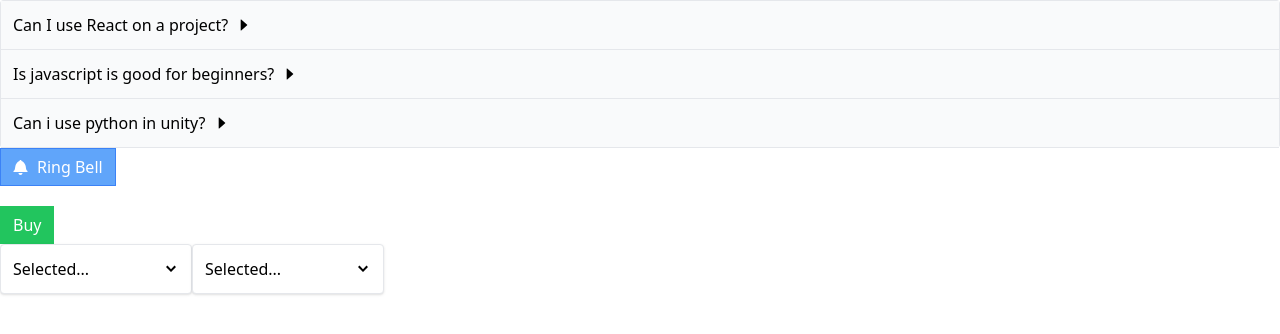
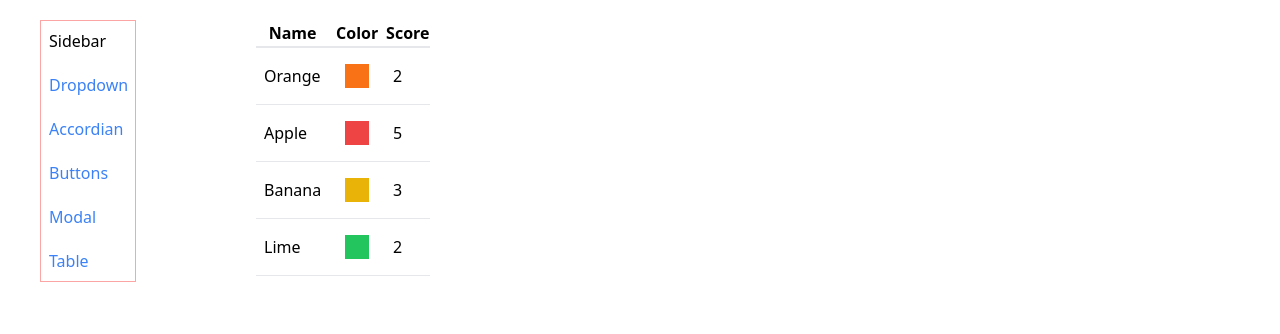
Before and after one commit to vedanshk/comps, a React (Create React App) app: page /table in a window 1280 px wide. Shown: the top 334 px of the page. Built offline with nearby package versions, Linux system fonts and the light colour scheme.

Commit message:
added table component

```diff
--- a/public/index.html
+++ b/public/index.html
@@ -39,5 +39,6 @@
       To begin the development, run `npm start` or `yarn start`.
       To create a production bundle, use `npm run build` or `yarn build`.
     -->
+    <div class="modal-container"></div>
   </body>
 </html>
--- a/src/App.js
+++ b/src/App.js
@@ -1,16 +1,42 @@
-import React, { useState } from "react";
+
 import DropdownPage from "./pages/DropdownPage";
 import  AccordionPage from './pages/AccordionPage';
 import ButtonPage from "./pages/ButtonPage";
-
-
+import Route from "./components/Route";
+import Sidebar from "./components/Sidebar";
+import ModalPage from "./pages/ModalPage";
+import TablePage from "./pages/TablePage";
 function App() {
 
     return (
-        <div>
+        <div className="flex gap-20 mt-5">
+        <Sidebar />
+
+
+
+         <div>
+            <Route path="/accordion">
             <AccordionPage />
-            <ButtonPage />
-            <DropdownPage />
+            </Route>
+            <Route path="/dropdown">
+                <DropdownPage />
+            </Route>
+
+            <Route path="/button">
+                <ButtonPage />
+            </Route>
+
+            <Route path="/modal">
+                <ModalPage />
+
+            </Route>
+
+            <Route path="/table">
+                <TablePage />
+            </Route>
+
+
+         </div>
 
         </div>
     );
--- /dev/null
+++ b/src/components/Link.js
@@ -0,0 +1,22 @@
+import useNavigation from "../hooks/use-navigation";
+import classNames from "classnames";
+function Link({ to, children }) {
+  const { navigate } = useNavigation();
+
+  const classes = classNames('text-blue-500')
+
+  const handleClick = (e) => {
+    if(e.ctrlKey || e.metaKey ){
+
+        return;
+    }
+    e.preventDefault();
+
+    navigate(to);
+
+
+  };
+  return <a className={classes} href={to} onClick={handleClick}>{children}</a>;
+}
+
+export default Link;
--- /dev/null
+++ b/src/components/Modal.js
@@ -0,0 +1,26 @@
+import { useEffect } from "react";
+import ReactDOM from "react-dom";
+function Modal({ onClose, children, actionBar }) {
+  useEffect(() => {
+    document.body.classList.add("overflow-hidden");
+
+    return () => {
+      document.body.classList.remove("overflow-hidden");
+    };
+  }, []);
+  return ReactDOM.createPortal(
+    <div>
+      <div
+        className="fixed inset-0 bg-gray-300 opacity-80"
+        onClick={() => onClose()}
+      ></div>
+      <div className="fixed inset-40 p-10 bg-white flex flex-col  items-center justify-center gap-10">
+        {children}
+        {actionBar}
+      </div>
+    </div>,
+    document.querySelector(".modal-container")
+  );
+}
+
+export default Modal;
--- /dev/null
+++ b/src/components/Route.js
@@ -0,0 +1,13 @@
+
+import useNavigation from "../hooks/use-navigation";
+function Route({ path, children }) {
+  const { currentPath } = useNavigation();
+
+  if (currentPath === path) {
+    return children;
+  }
+
+  return null;
+}
+
+export default Route;
--- /dev/null
+++ b/src/components/Sidebar.js
@@ -0,0 +1,27 @@
+import Link from "./Link";
+
+function Sidebar() {
+    console.log("Inside Side bar")
+  const links = [
+    {
+      label: "Dropdown",
+      path: "/dropdown",
+    },
+    { label: "Accordian", path: "/accordion" },
+    { label: "Buttons", path: "/button" },
+    { label: "Modal", path: "/modal" },
+    {label:'Table' , path:'/table'}
+  ];
+
+  return (
+    <div className="flex flex-col gap-5 ml-10 mr-10  border border-red-300 w-24 p-2">
+
+        <h1>Sidebar</h1>
+      {links.map((link) => {
+        return <Link to={link.path} key={link.label}>{link.label}</Link>;
+      })}
+    </div>
+  );
+}
+
+export default Sidebar;
--- /dev/null
+++ b/src/components/Table.js
@@ -0,0 +1,22 @@
+function Table({ data, config }) {
+  const renderedHeaders = config.map((column) => {
+    return <th key={column.label}>{column.label}</th>;
+  });
+
+  const renderedRows = data.map((dataItem) => {
+    const renderedCell = config.map((column) => {
+      return <td className="p-2" key={column.label}>{column.render(dataItem)}</td>;
+    });
+    return <tr className="border-b">{renderedCell}</tr>;
+  });
+  return (
+    <table className="table-auto border-spacing-2">
+      <thead>
+        <tr className="border-b-2">{renderedHeaders}</tr>
+      </thead>
+      <tbody>{renderedRows}</tbody>
+    </table>
+  );
+}
+
+export default Table;
--- a/src/context/navigation.js
+++ b/src/context/navigation.js
@@ -1,12 +1,32 @@
-import { createContext, useState } from "react";
+import { createContext, useState, useEffect } from "react";
 
 const NavigationContext = createContext();
 
 function NavigationProvider({ children }) {
+  const [currentPath, setCurrentPath] = useState(window.location.pathname);
 
-    const [currentPath , setCurrentPath ] = useState(window.location.pathname);
+  console.log(currentPath);
+
+  useEffect(() => {
+    const handler = () => {
+
+        setCurrentPath(window.location.pathname);
+    };
+
+    window.addEventListener("popstate", handler);
+
+    return () => {
+      window.removeEventListener("popstate", handler);
+    };
+  }, []);
+
+  const navigate = (to) =>{
+
+    window.history.pushState({} , '' , to);
+    setCurrentPath(to);
+  }
   return (
-    <NavigationContext.Provider value={{}}>
+    <NavigationContext.Provider value={{currentPath , navigate}}>
       {children}
     </NavigationContext.Provider>
   );
--- /dev/null
+++ b/src/hooks/use-navigation.js
@@ -0,0 +1,10 @@
+import NavigationContext from "../context/navigation";
+import { useContext } from "react";
+
+function useNavigation(){
+
+    return useContext(NavigationContext);
+};
+
+
+export default useNavigation;
--- /dev/null
+++ b/src/pages/ModalPage.js
@@ -0,0 +1,27 @@
+import Modal from "../components/Modal";
+import Button from "../components/Button";
+import { useState } from "react";
+
+function ModalPage() {
+
+    const [showModal , setShowModal] = useState(false);
+    const handleClick = ()=>{
+        setShowModal(true);
+    }
+    const onClose = ()=>{
+
+        setShowModal(false)
+    };
+    const actionBar= <div><Button primary onClick={onClose}>I Accept</Button></div>
+    const modal =<Modal onClose={onClose} actionBar={actionBar}><p> Here is an important agreement for you to accept</p> </Modal>;
+
+
+  return (
+    <div>
+        <Button primary onClick={handleClick}>Open Modal</Button>
+        {showModal &&  modal}
+    </div>
+  )
+}
+
+export default ModalPage
--- /dev/null
+++ b/src/pages/TablePage.js
@@ -0,0 +1,31 @@
+import Table from "../components/Table"
+function TablePage() {
+    const data = [
+        {name:'Orange' , color:'bg-orange-500' , score:2},
+        {name:'Apple' , color:'bg-red-500' , score:5},
+        {name:'Banana' , color:'bg-yellow-500' , score:3},
+        {name:'Lime' , color:'bg-green-500' , score:2},
+    ]
+
+    const config=[
+        {
+            label:'Name',
+            render:(fruit) => fruit.name
+        },
+        {
+            label:'Color',
+            render:(fruit)=> <div className={`p-3 m-2 ${fruit.color}`}></div>
+        }
+        ,
+        {
+            label:'Score',
+            render:(fruit) => fruit.score
+        }
+    ]
+
+  return (
+    <div><Table config={config} data={data} /></div>
+  )
+}
+
+export default TablePage
```
